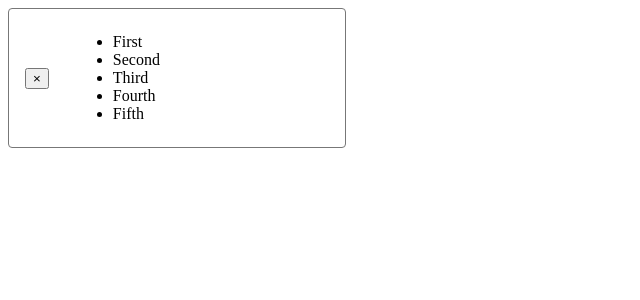
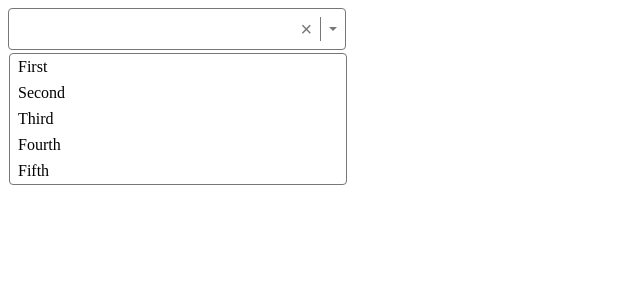
Before and after one commit to Lelabeshidze/select-component-typescript, a React (Create React App) app: page / in a window 1280 px wide. Shown: the top 300 px of the page, without its empty margins (0-640 px from the left). Built offline with nearby package versions, Linux system fonts and the light colour scheme.

Commit message:
added styles

```diff
--- a/src/Select.tsx
+++ b/src/Select.tsx
@@ -15,7 +15,7 @@
       <button className={styles["clear-btn"]}> &times;</button>
       <div className={styles.divider}></div>
       <div className={styles.caret}></div>
-      <ul className={styles.options}>
+      <ul className={`${styles.options} ${styles.show}`}>
         {options.map((option) => (
           <li key={option.label} className={styles.option}>
             {option.label}
--- a/src/select.module.css
+++ b/src/select.module.css
@@ -13,3 +13,59 @@
 .container:focus {
   border-color: hsl(200, 100%, 50%);
 }
+.value {
+  flex-grow: 1;
+}
+.clear-btn {
+  background: none;
+  color: #777;
+  border: none;
+  outline: none;
+  cursor: pointer;
+  padding: 0;
+  font-size: 1.25em;
+}
+.clear-btn:focus,
+.clear-btn:hover {
+  color: #333;
+}
+.divider {
+  background-color: #777;
+  align-self: stretch;
+  width: 0.05em;
+}
+.caret {
+  translate: 0 25%;
+  border: 0.25em solid transparent;
+  border-top-color: #777;
+}
+.options {
+  position: absolute;
+  margin: 0;
+  padding: 0;
+  list-style: none;
+  display: none;
+  max-height: 15em;
+  overflow: auto;
+  border: 0.05em solid #777;
+  border-radius: 0.25em;
+  width: 100%;
+  left: 0;
+  top: calc(100% + 0.25em);
+  background-color: white;
+  z-index: 100;
+}
+.options.show {
+  display: block;
+}
+.option {
+  padding: 0.25em 0.5em;
+  cursor: pointer;
+}
+.option.highlighted {
+  background-color: hsl(200, 100%, 70%);
+  color: white;
+}
+.option.selected {
+  background-color: hsl(200, 100%, 70%);
+}
```
Also changed, not shown: src/App.tsx (+8 -10 lines).
